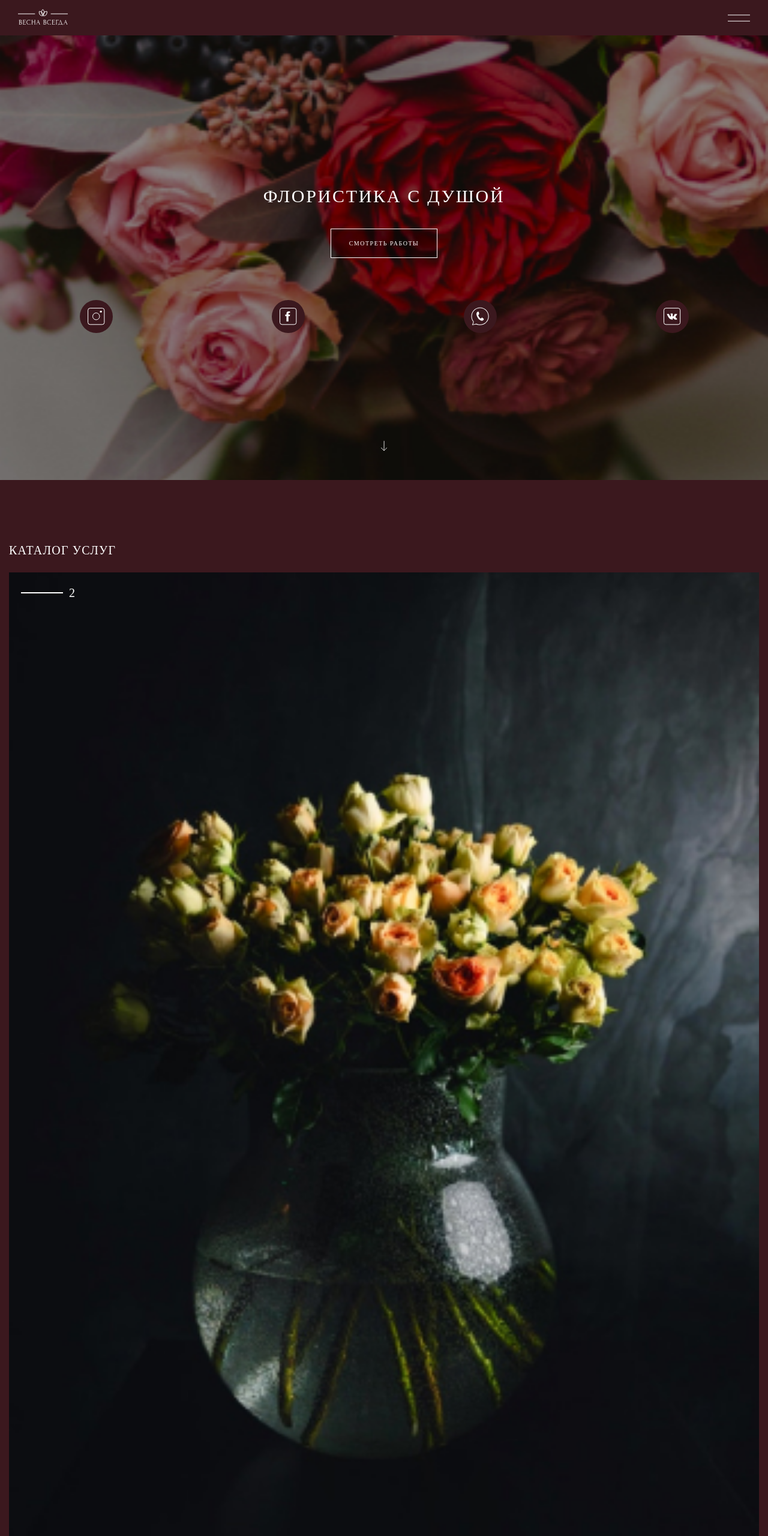
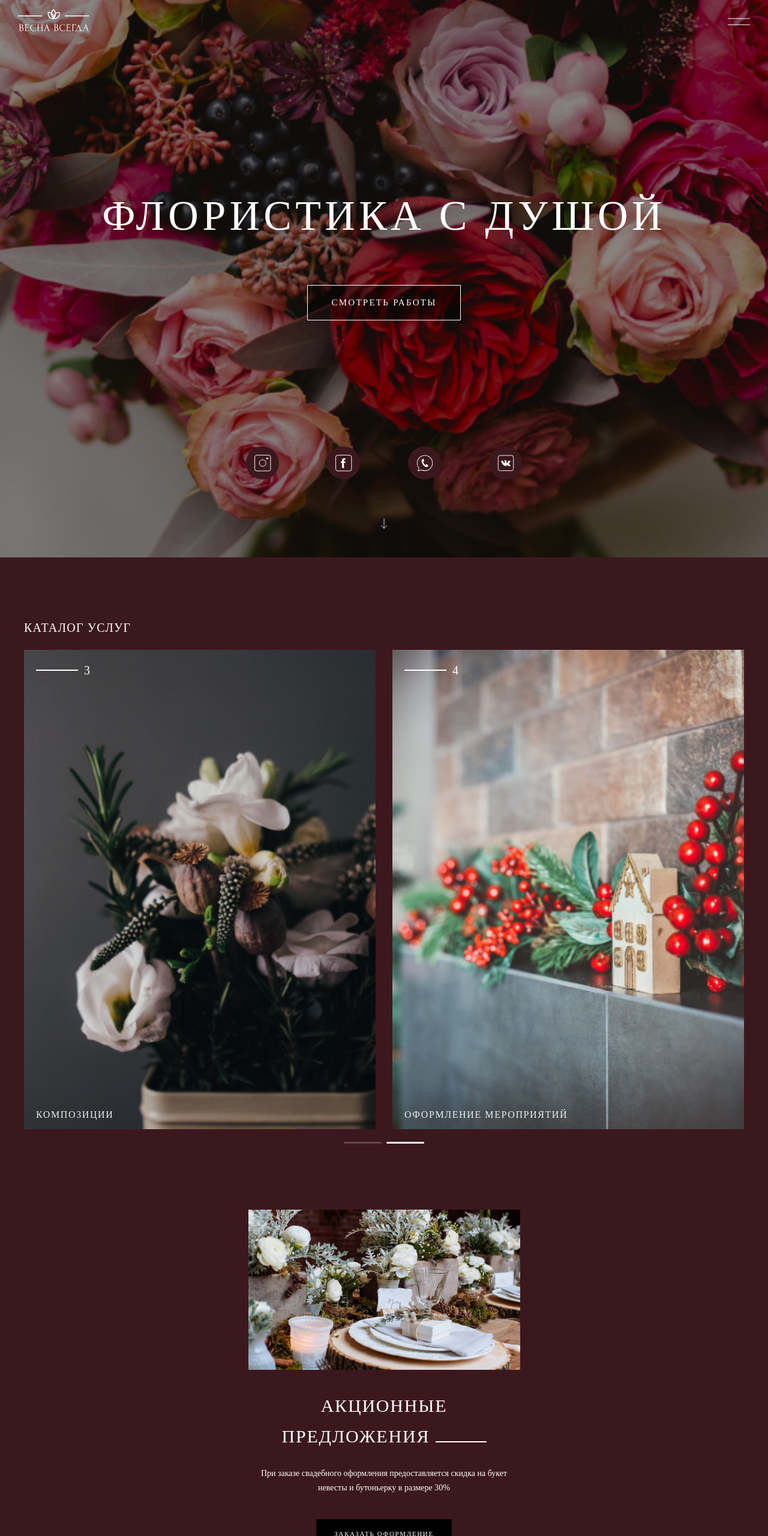
Before and after one commit to OleksandrUbohyi/florist, a website: page src/index.html in a window 1280 px wide. Shown: the top 2560 px of the page at 60% size. Drawn offline with nearby package versions, Linux system fonts and the light colour scheme; files that its build step writes are made by us from their sources; a web font is replaced by a local one.

Commit message:
added tablet version

```diff
--- a/src/index.html
+++ b/src/index.html
@@ -24,7 +24,7 @@
         <header class="header">
             <div class="header__top">
                 <div class="container">
-                    <img src="./images/header-logo.svg" alt="" />
+                    <img src="./images/header-logo.svg" class="header__logo" />
                     <img
                         src="./images/header-menu-btn.svg"
                         alt=""
@@ -35,7 +35,7 @@
             <div class="header__bottom">
                 <h1 class="header__title">Флористика с&nbsp;душой</h1>
                 <a href="#" class="header__watch-works">Смотреть работы</a>
-                <div class="social-links">
+                <div class="social-links social-links__header">
                     <a
                         href="#"
                         class="social-links__item social-links__instagram"
@@ -63,6 +63,7 @@
                     />
                 </a>
             </div>
+            <div class="header__transition"></div>
         </header>
 
         <section class="catalog">
@@ -123,8 +124,7 @@
                 />
                 <div class="actions__content">
                     <h2 class="section-title actions__title">
-                        акционные <br />
-                        предложения
+                        акционные предложения
                     </h2>
                     <p class="actions__description">
                         При заказе свадебного оформления предоставляется скидка
@@ -156,7 +156,7 @@
                         <a href="#">Оформление мероприятий</a>
                     </li>
                 </ul>
-                <div class="social-links">
+                <div class="social-links social-links__footer">
                     <a
                         href="#"
                         class="social-links__item social-links__instagram"
--- a/src/js/script.js
+++ b/src/js/script.js
@@ -2,6 +2,7 @@ const swiper = new Swiper(".swiper-container", {
     // Optional parameters
     direction: "horizontal",
     loop: true,
+    speed: 1000,
     autoplay: {
         delay: 2500,
         disableOnInteraction: false,
@@ -11,21 +12,25 @@ const swiper = new Swiper(".swiper-container", {
     pagination: {
         el: ".swiper-pagination",
     },
+
+    breakpoints: {
+        // when window width is >= 768px
+        768: {
+            slidesPerView: 2,
+            spaceBetween: 28,
+            slidesPerGroup: 2,
+        },
+    },
 });
 
 const headerHamburger = document.querySelector(".header__hamburger");
 headerHamburger.addEventListener("click", () => {
     document.getElementById("myNav").style.height = "100%";
+    document.body.style.overflowY = "hidden";
 });
 
 const overlayClose = document.querySelector(".overlay__close");
 overlayClose.addEventListener("click", () => {
     document.getElementById("myNav").style.height = "0%";
+    document.body.style.overflowY = "";
 });
-
-(function setFullheight() {
-    let vh = window.innerHeight * 0.01;
-    document.querySelector(".header").style.setProperty("--vh", `${vh}px`);
-})();
-
-window.addEventListener("resize", setFullheight);
--- a/src/styles/main.scss
+++ b/src/styles/main.scss
@@ -14,6 +14,8 @@ body {
     box-sizing: border-box;
     padding: 0;
     margin: 0;
+    -webkit-font-smoothing: antialiased;
+    -moz-osx-font-smoothing: grayscale;
 }
 
 img {
@@ -34,13 +36,25 @@ a {
 }
 
 .header {
-    height: 100vh;
-    height: calc(var(--vh, 1vh) * 100);
     display: flex;
     flex-direction: column;
     text-align: center;
     display: flex;
     position: relative;
+
+    @media (min-width: 768px) {
+        background-image: url("./images/header-bg-tablet.jpg");
+        background-position: center;
+        background-repeat: no-repeat;
+        background-size: cover;
+    }
+
+    &__logo {
+        @media (min-width: 768px) {
+            width: 137px;
+        }
+    }
+
     &__top {
         .container {
             padding: 15px 30px;
@@ -59,7 +73,22 @@ a {
         flex-direction: column;
         justify-content: center;
         align-items: center;
+        padding: 100px 0px 90px;
+
+        @media (min-width: 768px) {
+            background-image: none;
+            padding: 245px 0px 130px;
+        }
     }
+
+    // &__transition {
+    //     height: 75px;
+    //     background: linear-gradient(
+    //         0deg,
+    //         #3b181e 3.33%,
+    //         rgba(59, 24, 30, 0) 100%
+    //     );
+    // }
 
     h1 {
         font-family: "Playfair Display", serif;
@@ -70,11 +99,16 @@ a {
         text-transform: uppercase;
         margin-top: 0;
         margin-bottom: 35px;
+
+        @media (min-width: 768px) {
+            font-size: 70px;
+            line-height: 77px;
+            margin-bottom: 82px;
+        }
     }
 
     &__watch-works {
         display: inline;
-        color: #fff;
         text-transform: uppercase;
         font-size: 10px;
         line-height: 11px;
@@ -83,6 +117,13 @@ a {
         background: rgba(0, 0, 0, 0.4);
         border: 1px solid #ffffff;
         margin-bottom: 70px;
+
+        @media (min-width: 768px) {
+            padding: 20px 40px;
+            font-size: 15px;
+            line-height: 17px;
+            margin-bottom: 210px;
+        }
     }
 
     ul {
@@ -96,16 +137,43 @@ a {
 .social-links {
     width: 100%;
     display: flex;
-    justify-content: space-around;
+    justify-content: center;
+
     &__item {
         display: block;
-        width: 55px;
-        height: 55px;
+        width: 35px;
+        height: 35px;
         border-radius: 50%;
         background-color: #3b181e;
         background-repeat: no-repeat;
         background-position: center;
+        background-size: 18px 18px;
+
+        @media (min-width: 768px) {
+            width: 55px;
+            height: 55px;
+            background-size: 28px 28px;
+        }
     }
+
+    &__header {
+        .social-links__item + .social-links__item {
+            margin-left: 40px;
+            @media (min-width: 768px) {
+                margin-left: 80px;
+            }
+        }
+    }
+
+    &__footer {
+        .social-links__item + .social-links__item {
+            margin-left: 35px;
+        }
+        a {
+            background-size: 25px 25px;
+        }
+    }
+
     &__instagram {
         background-image: url("./images/social-instagram.svg");
     }
@@ -133,11 +201,19 @@ a {
 .catalog {
     .container {
         padding: 100px 15px;
+
+        @media (min-width: 768px) {
+            padding: 100px 40px;
+        }
     }
 
     &__slider {
         padding-bottom: 25px;
         position: relative;
+
+        @media (min-width: 768px) {
+            padding-bottom: 30px;
+        }
 
         img {
             width: 100%;
@@ -148,11 +224,20 @@ a {
         }
 
         .swiper-pagination {
+            @media (min-width: 768px) {
+                justify-content: center;
+            }
+
             &-bullet {
                 flex-grow: 1;
                 border-radius: 50px;
                 height: 3px;
                 background: #fff;
+
+                @media (min-width: 768px) {
+                    flex-grow: 0;
+                    flex-basis: 63px;
+                }
             }
 
             &-bullets {
@@ -196,19 +281,41 @@ a {
 .actions {
     .container {
         padding: 0px 15px 100px;
+
+        @media (min-width: 768px) {
+            padding: 0 0 100px;
+            width: 453px;
+            margin: 0 auto;
+            text-align: center;
+        }
     }
 
     &__image {
+        width: 100%;
         margin-bottom: 25px;
+        @media (min-width: 768px) {
+            margin-bottom: 30px;
+        }
     }
 
-    &__title::after {
-        content: "";
-        display: block;
-        width: 85px;
-        height: 2px;
-        background-color: #fff;
-        margin: 20px 0;
+    &__title {
+        @media (min-width: 768px) {
+            font-size: 30px;
+            margin-bottom: 25px;
+        }
+        &::after {
+            content: "";
+            display: block;
+            width: 85px;
+            height: 2px;
+            background-color: #fff;
+            margin: 20px 0;
+
+            @media (min-width: 768px) {
+                display: inline-block;
+                margin: 0;
+            }
+        }
     }
 
     &__description {
@@ -248,10 +355,13 @@ a {
     &__links {
         list-style: none;
         text-align: center;
-        margin-bottom: 30px;
+        margin-bottom: 43px;
         a {
             display: block;
             padding: 7px;
+            font-size: 16px;
+            line-height: 18px;
+            color: rgba(255, 255, 255, 0.5);
         }
     }
 }
@@ -338,22 +448,22 @@ a {
     0% {
         transform: translateY(0);
     }
-    5.55556% {
+    5% {
         transform: translateY(0);
     }
-    11.11111% {
+    11% {
         transform: translateY(0);
     }
-    22.22222% {
+    22% {
         transform: translateY(-15px);
     }
-    27.77778% {
+    27% {
         transform: translateY(0);
     }
-    33.33333% {
+    33% {
         transform: translateY(-15px);
     }
-    44.44444% {
+    44% {
         transform: translateY(0);
     }
     100% {
```
Also changed, not shown: src/images/header-bg-tablet.jpg (added).
